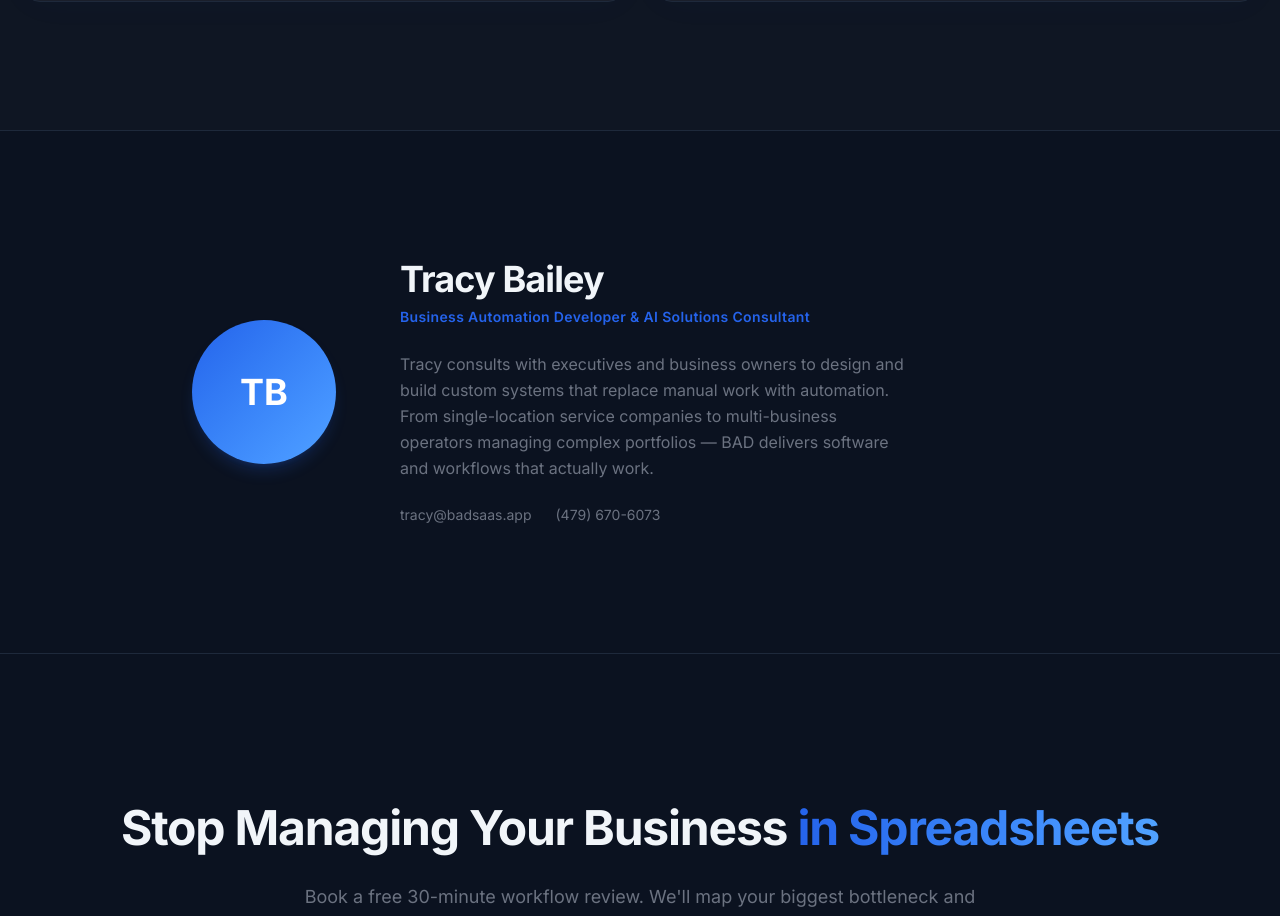
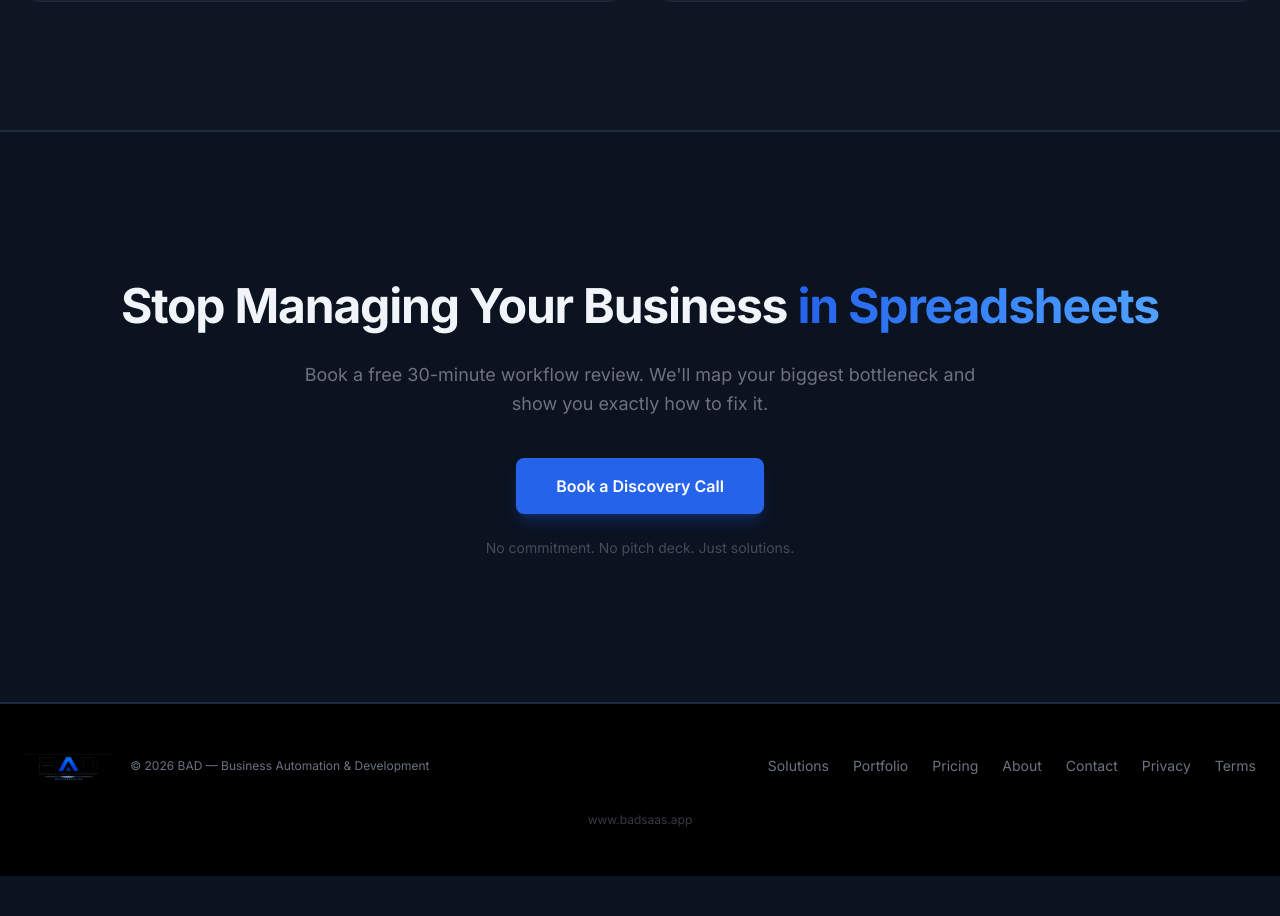
Before and after one commit to tracybailey5150/bad-platform, a Next.js app: page / in a window 1280 px wide. Shown: the part 7720-8636 px from the top of the page. After the commit the page ends 8596 px from the top, so only its background shows below. Built offline with nearby package versions, Linux system fonts and the light colour scheme.

Commit message:
Remove Tracy Bailey bio section from homepage

```diff
--- a/src/app/page.tsx
+++ b/src/app/page.tsx
@@ -482,36 +482,6 @@ export default function LandingPage() {
         </div>
       </section>
 
-      {/* ── Tracy Bailey ─────────────────────────────────────────── */}
-      <section id="about" className="max-w-7xl mx-auto px-6 py-24 lg:py-32">
-        <div className="max-w-4xl mx-auto flex flex-col md:flex-row items-center gap-12 lg:gap-16">
-          {/* Avatar / Initials */}
-          <div className="flex-shrink-0">
-            <div className="w-36 h-36 rounded-full bg-gradient-to-br from-bad-blue to-blue-400 flex items-center justify-center shadow-lg shadow-bad-blue/20">
-              <span className="text-4xl font-bold text-white">TB</span>
-            </div>
-          </div>
-          {/* Info */}
-          <div className="text-center md:text-left">
-            <h2 className="text-3xl sm:text-4xl font-bold tracking-tight mb-2">Tracy Bailey</h2>
-            <p className="text-bad-blue font-semibold text-sm tracking-wide mb-6">
-              Business Automation Developer & AI Solutions Consultant
-            </p>
-            <p className="text-bad-gray leading-relaxed mb-6 max-w-lg">
-              Tracy consults with executives and business owners to design and build custom systems that replace manual work with automation. From single-location service companies to multi-business operators managing complex portfolios — BAD delivers software and workflows that actually work.
-            </p>
-            <div className="flex flex-wrap justify-center md:justify-start gap-6 text-sm">
-              <a href="mailto:tracy@badsaas.app" className="text-bad-gray hover:text-bad-light transition-colors">
-                tracy@badsaas.app
-              </a>
-              <a href="tel:4796706073" className="text-bad-gray hover:text-bad-light transition-colors">
-                (479) 670-6073
-              </a>
-            </div>
-          </div>
-        </div>
-      </section>
-
       {/* ── CTA ──────────────────────────────────────────────────── */}
       <section id="contact" className="border-y border-bad-border">
         <div className="max-w-7xl mx-auto px-6 py-28 lg:py-36 text-center">
```
